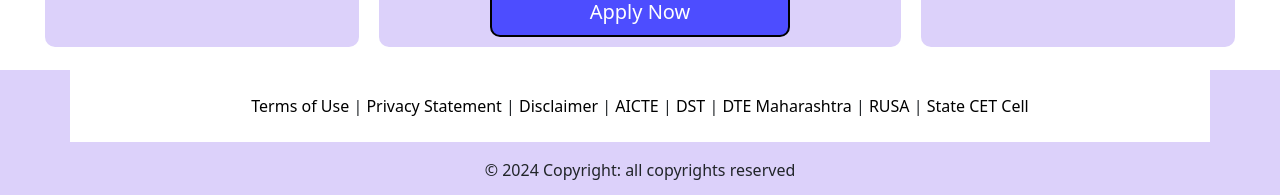
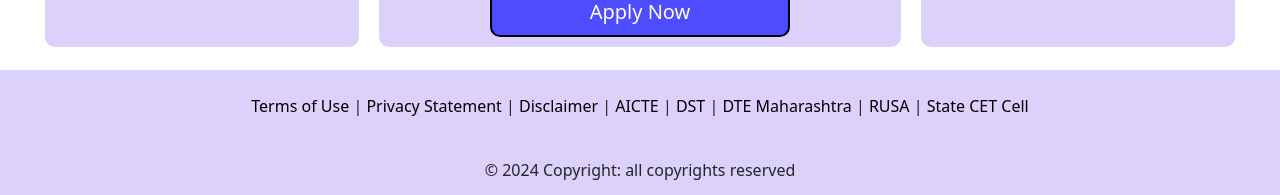
Before and after one commit to onkarhol999/Recruitment_Portal_DABTU, a React (Vite) app: page / in a window 1280 px wide. Shown: the part 1009-1204 px from the top of the page. Built offline with nearby package versions, Linux system fonts and the light colour scheme.

Commit message:
Footer update

```diff
--- a/src/component/headerFooter/Footer.css
+++ b/src/component/headerFooter/Footer.css
@@ -1,9 +1,12 @@
+.footerContainer{
+    background-color: #dcd1fa;
+}
+
 #footerContainer{
     background-color: #dcd1fa;
 }
 
 .container{
-    background-color: #dcd1fa;
     text-align: center;
     justify-content: center;
 }
--- a/src/component/headerFooter/Footer.jsx
+++ b/src/component/headerFooter/Footer.jsx
@@ -3,8 +3,9 @@ import './Footer.css';
 
 function Footer() {
   return (
-    <footer className="bg-body-tertiary text-center text-lg-start" id="footerContainer">
-      <div className="container p-4">
+    <footer className="bg-body-tertiary text-center text-lg-start">
+      <div className="footerContainer">
+        <div className="container p-4" id="footerContainer">
           <a className="footerLinks" href="/"> Terms of Use </a> |
           <a className="footerLinks" href="/"> Privacy Statement </a> |
           <a className="footerLinks" href="/"> Disclaimer </a> |
@@ -18,6 +19,7 @@ function Footer() {
           © 2024 Copyright:
           <a className="text-body footerLinks" href="/"> all copyrights reserved</a>
         </div>
+      </div>
     </footer>
   )
 }
```
Lines whose indentation alone changed are shown as unchanged.
